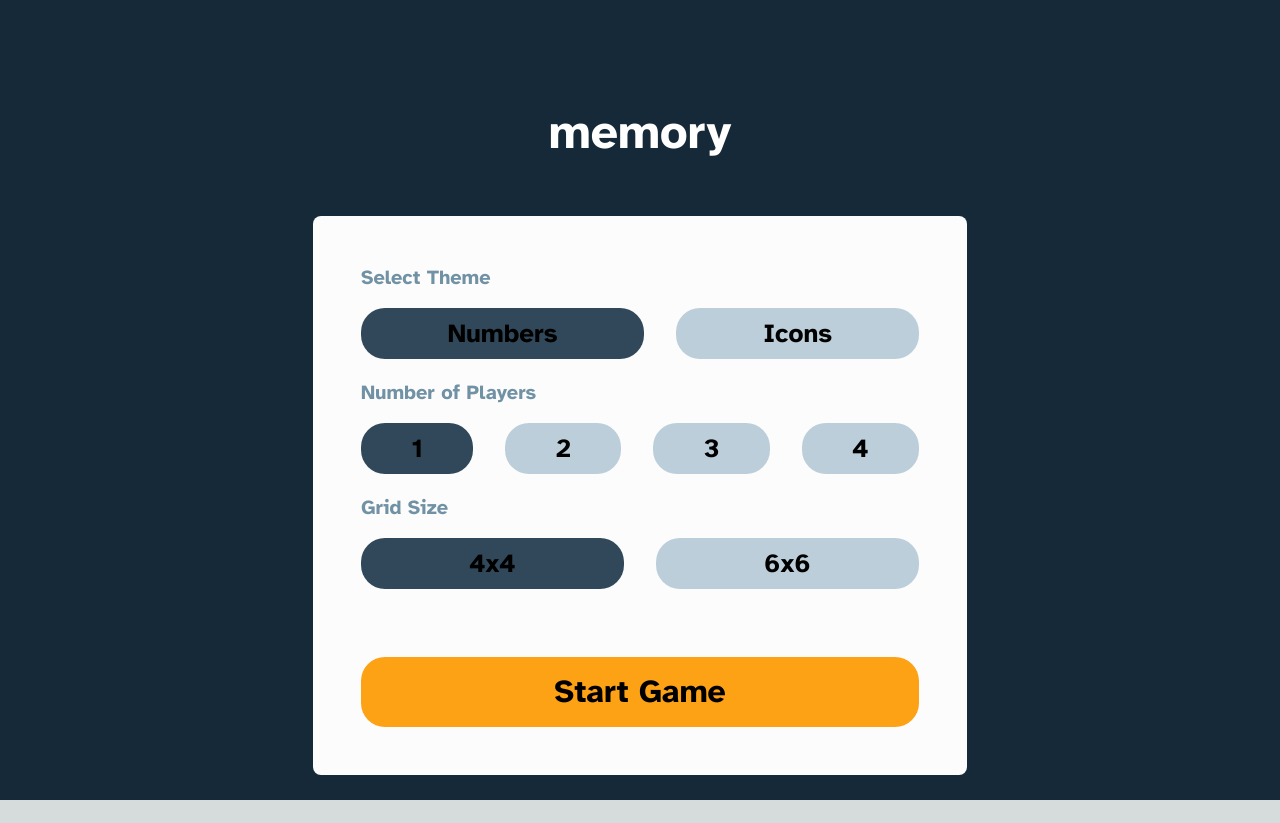
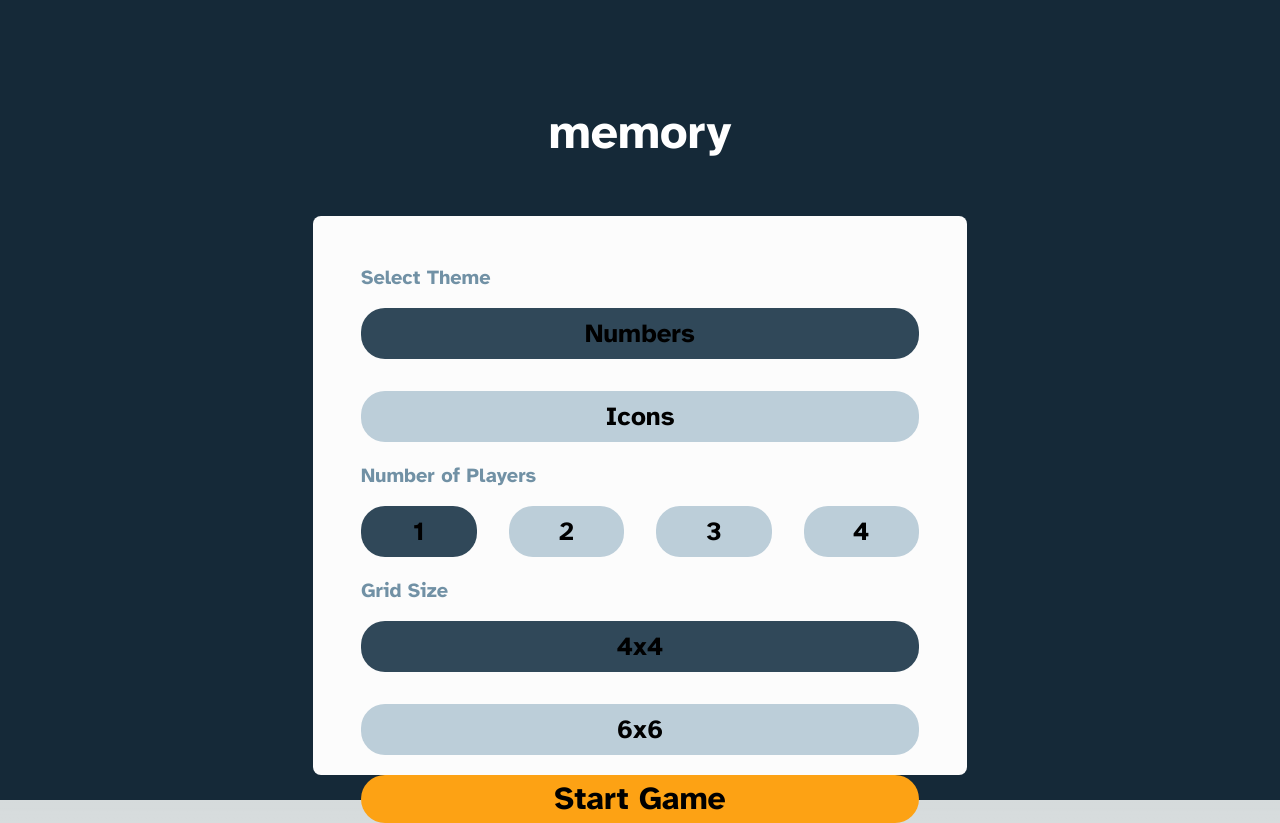
Before and after one commit to Fables7/memory-game, a Next.js app: page / in a window 1280 px wide. Before the commit the page ends 800 px from the top, so only its background shows below. Built offline with nearby package versions, Linux system fonts and the light colour scheme.

Commit message:
fixed spacings for the items in startGameForm

```diff
--- a/src/components/startGameForm/StartGameForm.tsx
+++ b/src/components/startGameForm/StartGameForm.tsx
@@ -3,6 +3,7 @@ import { useState } from "react";
 import { CustomButton } from "..";
 import { useDispatch, useSelector } from "react-redux";
 import { startGame } from "../../../store/memoryGame";
+import clsx from "clsx";
 
 interface OptionsContainerProps {
   options: string[];
@@ -20,10 +21,15 @@ const OptionsContainer = ({
   const onClickHandler = (option: string) => () => {
     setActive(option);
   };
+
+  const rootClassName = clsx(
+    "grid  gap-3 md:gap-8 mb-5",
+    `grid-cols-${options.length}`
+  );
   return (
     <>
       <label className="mb-2 md:mb-4 md:text-xl ">{label}</label>
-      <div className="grid grid-flow-col gap-3 md:gap-8 mb-5">
+      <div className={rootClassName}>
         {options.map((option, index) => (
           <CustomButton
             active={option === active}
```
